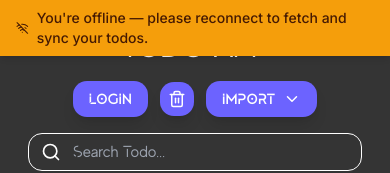
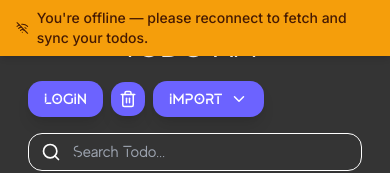
Before and after one commit to AvtarSinghChundawat/Todo-App_Made-Using-React, a Next.js app: page /dashboard in a window 390 px wide. Shown: the top 173 px of the page. Built offline with nearby package versions, Linux system fonts and the light colour scheme; no server answers.

Commit message:
ui fixes

```diff
--- a/src/layouts/Layout.jsx
+++ b/src/layouts/Layout.jsx
@@ -71,20 +71,20 @@ const Layout = () => {
                 <header className="flex flex-col sm:flex-row items-center justify-between w-full gap-4 sm:gap-0">
                     <h1 className="text-[2em] md:text-[2.5em] tracking-tight">TODO APP</h1>
 
-                    <div className="flex items-center gap-3 relative z-30 w-full sm:w-auto justify-center sm:justify-end">
+                    <div className="flex flex-nowrap items-center gap-2 sm:gap-3 relative z-30 w-full sm:w-auto sm:justify-end">
                         {/* Login / User Email */}
                         {session?.user ? (
                             <div
                                 onClick={handleLogout}
                                 className={clsx(
-                                    "flex items-center gap-2 px-4 py-2 rounded-[14px] shadow-lg transition-all border cursor-pointer group max-w-[200px] sm:max-w-none",
+                                    "flex items-center gap-2 px-2 sm:px-4 py-2 rounded-[14px] shadow-lg transition-all border cursor-pointer group min-w-0 flex-1 sm:flex-none sm:max-w-none",
                                     isDark ? "bg-[#333] border-[#6C63FF] text-white" : "bg-[#FEF6C3] border-[#6C63FF] text-black",
                                     "hover:shadow-[0_0_10px_rgba(124,115,255,0.4)] hover:bg-opacity-80"
                                 )}
-                                title="Click to Logout"
+                                title={session.user.email}
                             >
                                 <div className="w-2 h-2 rounded-full bg-green-500 animate-pulse group-hover:bg-red-500 transition-colors shrink-0" />
-                                <span className="font-bold text-sm tracking-wide group-hover:text-red-400 transition-colors truncate">
+                                <span className="font-bold text-sm tracking-wide group-hover:text-red-400 transition-colors truncate min-w-0">
                                     {session.user.email}
                                 </span>
                             </div>
@@ -106,7 +106,7 @@ const Layout = () => {
                             onClick={openTrash}
                             title="Trash"
                             className={clsx(
-                                "p-2 rounded-[14px] transition-all shadow-lg aspect-square flex items-center justify-center",
+                                "p-2 rounded-[14px] transition-all shadow-lg aspect-square flex items-center justify-center shrink-0",
                                 isDark ? "bg-[#6C63FF] text-white hover:bg-[#7B73FF]" : "bg-[#6C63FF] text-white hover:bg-[#7B73FF]",
                                 "hover:shadow-[0_0_10px_rgba(124,115,255,0.6)]"
                             )}
@@ -115,7 +115,7 @@ const Layout = () => {
                         </button>
 
                         {/* Import Button */}
-                        <div className="relative">
+                        <div className="relative shrink-0">
                             <button
                                 onClick={() => setIsImportOpen(!isImportOpen)}
                                 className={clsx(
```
